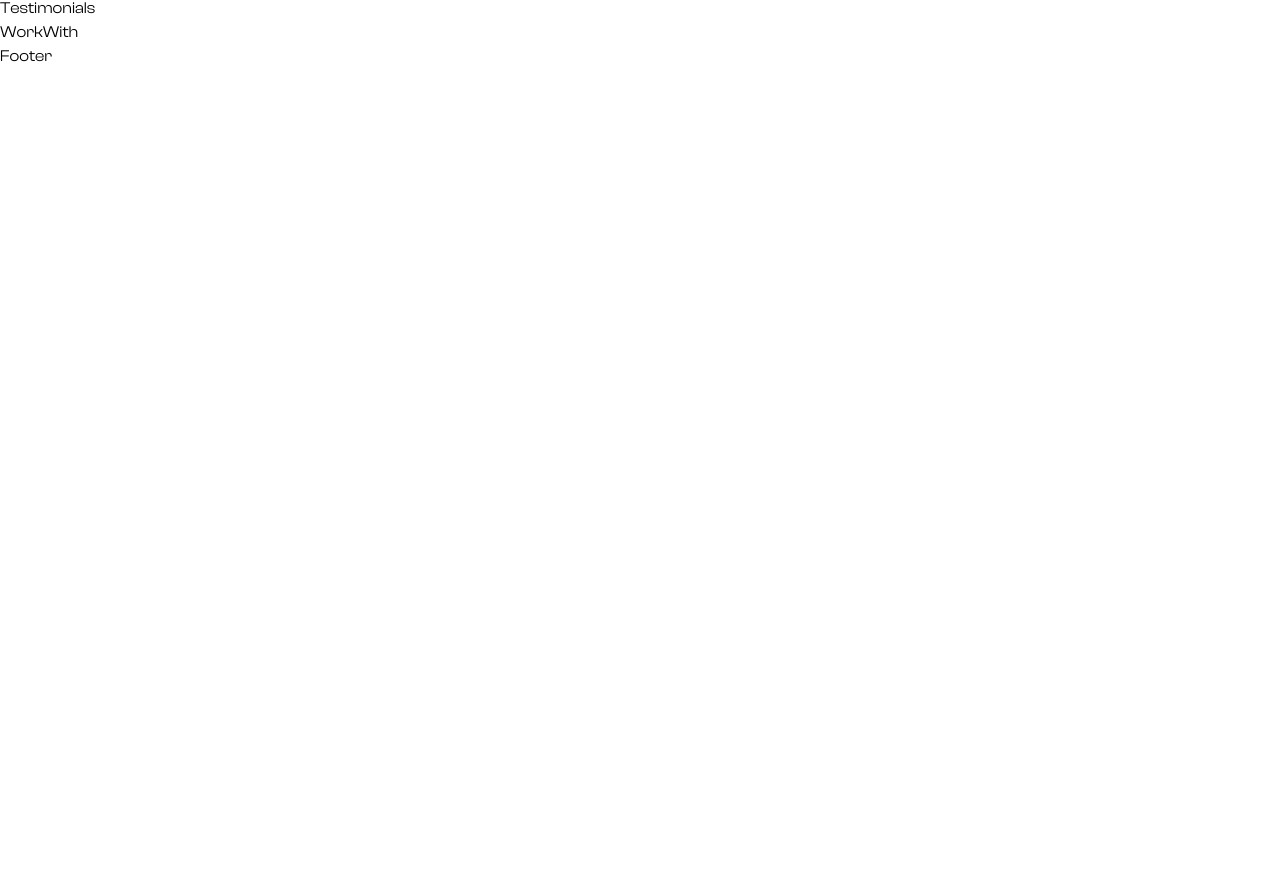
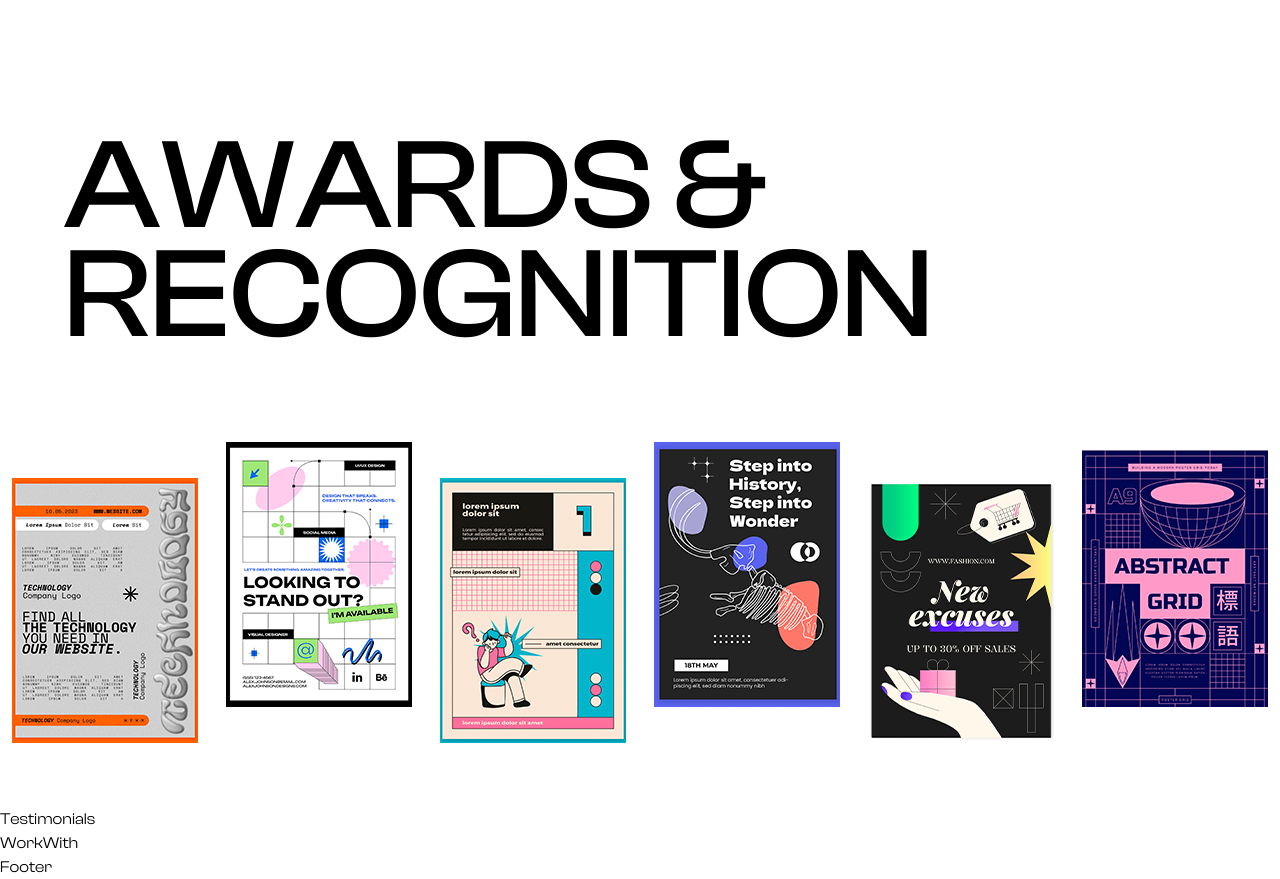
Before and after one commit to Jisap/next16-awwward-website, a Next.js app: page / in a window 1280 px wide. Shown: the part 5134-6013 px from the top of the page. Before the commit the page ends 5202 px from the top, so only its background shows below. Built offline with nearby package versions, Linux system fonts and the light colour scheme.

Commit message:
feat: add Awards component to display awards and recognition with GSAP text animations.

```diff
--- a/components/Awards.tsx
+++ b/components/Awards.tsx
@@ -1,5 +1,62 @@
-import React from "react";
+"use client"
+
+import { awards } from "@/data/data"
+import Image from "next/image"
+import { gsap, useGSAP, SplitText } from "@/lib/gsap-util"
+import { useRef } from "react";
 
 export default function Awards() {
-  return <div>Awards</div>;
+
+  const containerRef = useRef<HTMLDivElement | null>(null);
+
+  useGSAP(() => {
+    const textSplit = SplitText.create(".text", { // elementos a animar
+      type: "words,lines",
+      linesClass: "overflow-hidden"
+    });
+
+    const tl = gsap.timeline({ // Disparador de animación
+      scrollTrigger: {
+        trigger: ".awards-wrapper",
+        start: "top center"
+      }
+    });
+
+    tl.from(textSplit.words, { // animacion de entrada
+      yPercent: 100,
+      ease: "power2.inOut",
+      duration: 1,
+      stagger: 0.03,
+    })
+  },
+    {
+      scope: containerRef
+    })
+
+  return (
+    <section className="section" ref={containerRef}>
+      <div className="">
+        {/* Title */}
+        <div className="container awards-wrapper">
+          <h2 className="section-title text">Awards &</h2>
+          <h2 className="section-title text">Recognition</h2>
+        </div>
+
+        {/* Wrapper */}
+        <div className="flex items-center gap-7 overflow-hidden mt-16 py-16 justify-center">
+          {awards.map((award) => (
+            <div key={award.id} className="shrink-0 odd:-mt-8 lg:odd:-mt-18">
+              <Image
+                src={award.img}
+                alt={award.id.toString()}
+                width={150}
+                height={150}
+                className="w-full h-full object-cover"
+              />
+            </div>
+          ))}
+        </div>
+      </div>
+    </section>
+  )
 }
```
